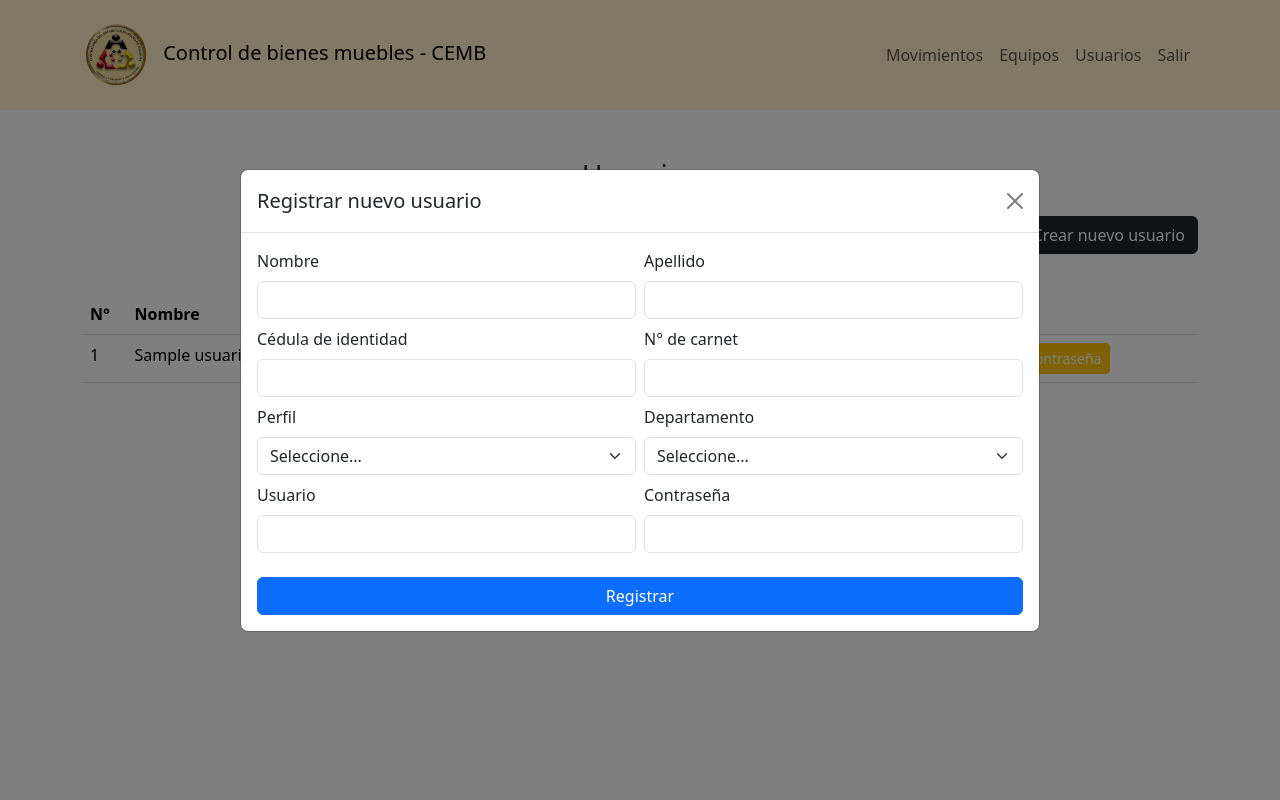
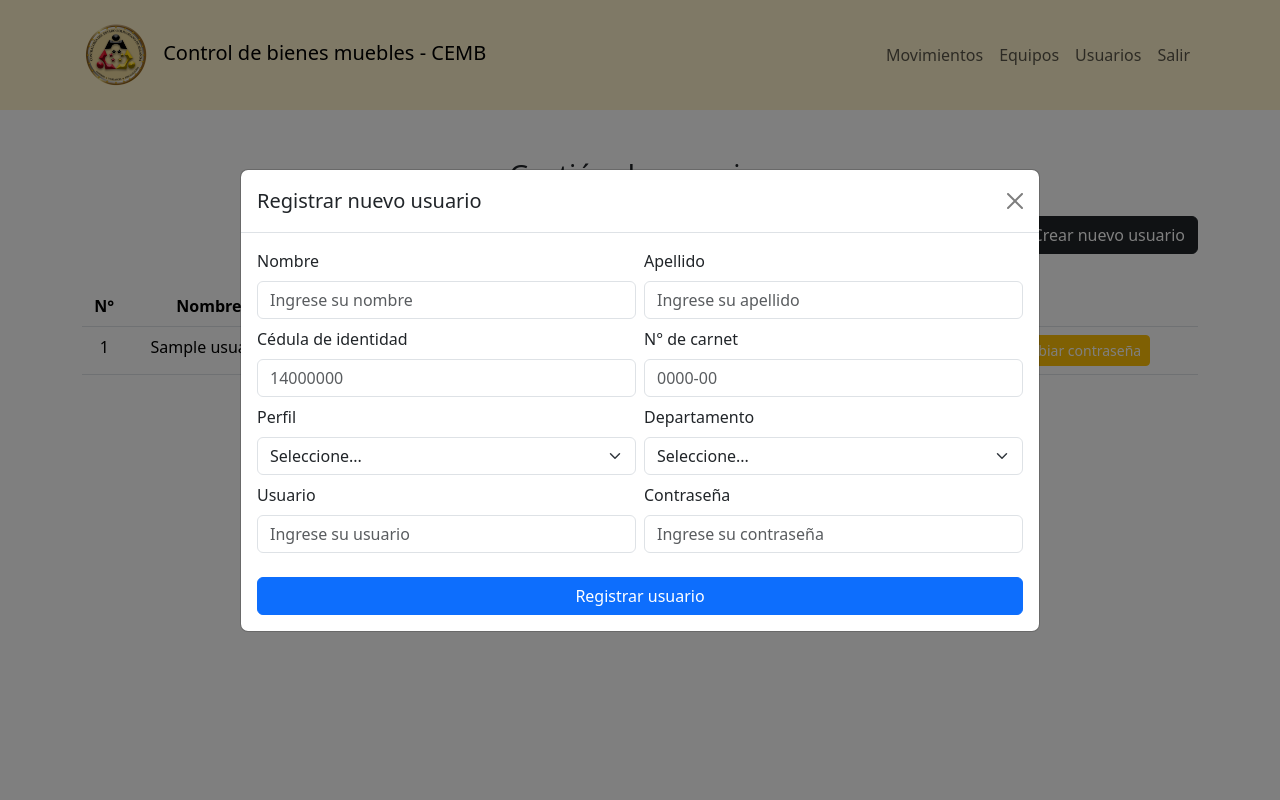
Before and after one commit to Atomimox05/inventario-cebm, a PHP site: page /pages/usuarios.php in a window 1280 px wide, after a click on "Crear nuevo usuario". Run offline with PHP 8.4, Linux system fonts and the light colour scheme; tables that the repository leaves empty or names only in its code hold one stand-in row (values such as "Sample post"); data that the repository does not hold is empty.

Commit message:
Correccion de errores en usuarios.php

```diff
--- a/pages/usuarios.php
+++ b/pages/usuarios.php
@@ -2,13 +2,13 @@
 <?php include ('../config/NavBar.php'); ?>
 
     <section class="mt-5">
-        <h3 class="text-center">Usuarios</h3>
+        <h3 class="text-center">Gestión de usuarios</h3>
         <div class="container d-flex justify-content-end mt-4">
             <button type="button" class="btn btn-dark" data-bs-toggle="modal" data-bs-target="#usuario">
                 Crear nuevo usuario
             </button>
         </div>
-        <div class="container d-flex justify-content-center mt-4">
+        <div class="container d-flex justify-content-center text-center mt-3">
             <table class="table table-hover mt-3">
                 <thead>
                     <tr>
@@ -40,7 +40,7 @@
                         <td><?php echo($row[8]); ?></td>
                         <td><?php if($row[6] == 0){ echo("Administrador"); } else if ($row[6] == 1){ echo("Coordinador"); } else { echo("Analista"); } ?></td>
                         <td>
-                            <button class="btn btn-sm btn-dark" data-bs-toggle="modal" data-bs-target="#usuario">Editar</button>
+                            <a href="../services/users/edit_user.php" class="btn btn-sm btn-dark" data-bs-toggle="modal" data-bs-target="#usuario">Editar</a>
                             <button class="btn btn-sm btn-danger">Deshabilitar</button>
                             <button class="btn btn-sm btn-warning text-white" data-bs-toggle="modal" data-bs-target="#usuario">Cambiar contraseña</button>
                         </td>
@@ -62,19 +62,19 @@
                     <form action="../services/users/save_user.php" method="POST" class="row g-2" autocomplete="off">
                         <div class="col-sm-6">
                             <label for="name" class="form-label">Nombre</label>
-                            <input class="form-control" type="text" name="nombre" id="name" maxlength="40" required>
+                            <input class="form-control" type="text" name="nombre" id="name" maxlength="40" placeholder="Ingrese su nombre" required>
                         </div>
                         <div class="col-sm-6">
                             <label class="form-label" for="apellido">Apellido</label>
-                            <input class="form-control" type="text" name="apellido" maxlength="40" id="apellido" required>
+                            <input class="form-control" type="text" name="apellido" maxlength="40" id="apellido" placeholder="Ingrese su apellido" required>
                         </div>
                         <div class="col-sm-6">
                             <label class="form-label" for="ci">Cédula de identidad</label>
-                            <input  class="form-control" name="ci" id="ci" maxlength="8" required>
+                            <input  class="form-control" name="ci" id="ci" maxlength="8" placeholder="14000000" required>
                         </div>
                         <div class="col-sm-6">
                             <label class="form-label" for="carnet">N° de carnet</label>
-                            <input class="form-control" type="text" name="n_carnet" id="carnet" maxlength="6" required>
+                            <input class="form-control" type="text" name="n_carnet" id="carnet" placeholder="0000-00" maxlength="7">
                         </div>
                         <div class="col-sm-6">
                             <label class="form-label" for="rol">Perfil</label>
@@ -101,14 +101,14 @@
                         </div>
                         <div class="col-sm-6">
                             <label class="form-label" for="user">Usuario</label>
-                            <input class="form-control" type="text" name="username" id="user" maxlength="30" required>
+                            <input class="form-control" type="text" name="username" id="user" placeholder="Ingrese su usuario" maxlength="30" required>
                         </div>
                         <div class="col-sm-6">
                             <label class="form-label" for="password">Contraseña</label>
-                            <input class="form-control" type="password" name="password" maxlength="20" id="password" required>
+                            <input class="form-control" type="password" name="password" placeholder="Ingrese su contraseña" maxlength="20" id="password" required>
                         </div>
                         <div class="d-grid gap-2 mt-4">
-                            <input class="btn btn-primary" type="submit" value="Registrar">
+                            <input class="btn btn-primary" type="submit" value="Registrar usuario">
                         </div>
                     </form>
                 </div>
--- /dev/null
+++ b/services/users/edit_user.php
@@ -0,0 +1,3 @@
+<?php
+    echo("si");
+?>
```
